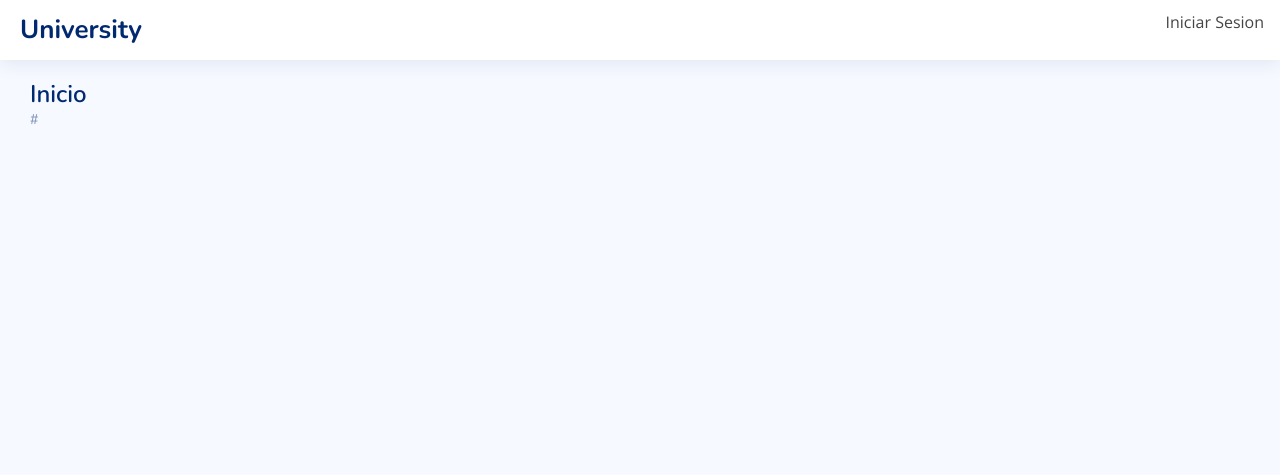
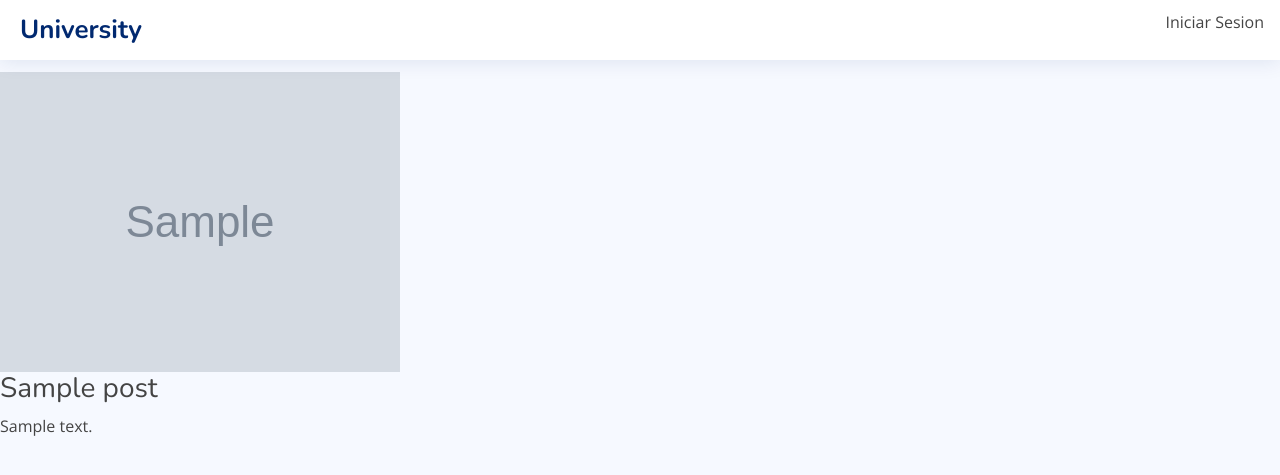
Before and after one commit to zlcosio21/UniversityWebProject, a Django app: page / in a window 1280 px wide. Shown: the top 475 px of the page. Run offline with Django 4.2, Linux system fonts and the light colour scheme; tables that the repository leaves empty hold one stand-in row (values such as "Sample post"); grey boxes marked "Sample" are stand-in pictures; some libraries are stand-ins or nearby versions.

Commit message:
Recorriendo los registros creados del blog

```diff
--- a/UniversityWebApp/templates/UniversityWebApp/inicio.html
+++ b/UniversityWebApp/templates/UniversityWebApp/inicio.html
@@ -3,25 +3,27 @@
 {% load static %}
 
 {% block content %}
+<br><br><br>
+<section id="posts" class="section-with-bg">
 
-  <main id="main" class="main">
+  <div class="row" data-aos="fade-up" data-aos-delay="100">
 
-    <div class="pagetitle">
-      <h1>Inicio</h1>
-      <nav>
-        <ol class="breadcrumb">
-          <li class="breadcrumb-item"><a href="inicio.html">#</a></li>
-              </ol>
-      </nav>
-    </div><!-- End Page Title -->
+    {% for post in posts %}
 
-    <section class="section dashboard">
-      <div class="row">
+      <div class="col-lg-4 col-md-6">
+        <div class="posts">
+          <div class="posts-img">
+            <img src="{{post.imagen.url}}" alt="" class="img-fluid">
+          </div>
+          <h3>{{post.titulo}}</h3>
+          <p>{{post.contenido}}</p>
+        </div>
+      </div>
 
-        <!-- Left side columns -->
-        <div class="col-lg-8">
-          <div class="row">
+    {% endfor %}
+  </div>
 
-  </main><!-- End #main -->
+</div>
+</section>
 
 {% endblock %}
```
